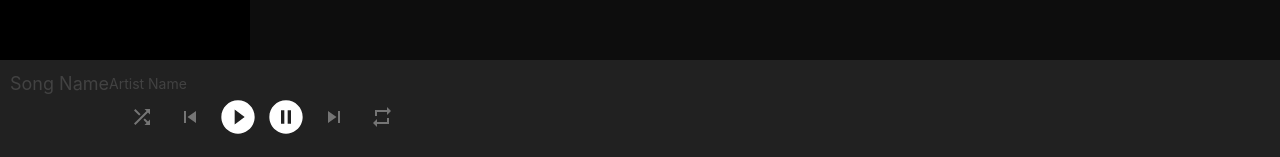
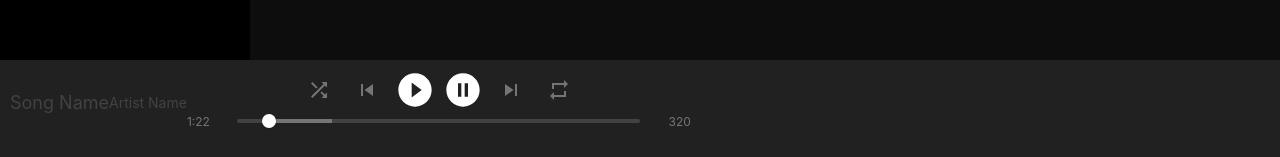
Before and after one commit to lelisoAgegnehu/spotify-clone-nextjs, a Next.js app: page / in a window 1280 px wide. Shown: the part 640-797 px from the top of the page. Built offline with nearby package versions, Linux system fonts and the light colour scheme; no server answers; the database is empty; what easy-peasy would draw is missing.

Commit message:
player slider

```diff
--- a/components/player.tsx
+++ b/components/player.tsx
@@ -1,5 +1,12 @@
-import { Box, Center } from "@chakra-ui/layout";
-import { ButtonGroup, IconButton } from "@chakra-ui/react";
+import { Box, Center, Flex, Text } from "@chakra-ui/layout";
+import {
+  ButtonGroup,
+  IconButton,
+  RangeSlider,
+  RangeSliderFilledTrack,
+  RangeSliderThumb,
+  RangeSliderTrack,
+} from "@chakra-ui/react";
 import ReactHowler from "react-howler";
 import {
   MdOutlinePauseCircleFilled,
@@ -61,6 +68,30 @@ const Player = () => {
           />
         </ButtonGroup>
       </Center>
+      <Box color="gray.600">
+        <Flex justify="center" align="center">
+          <Box width="10%">
+            <Text fontSize="xs">1:22</Text>
+          </Box>
+          <Box width="80%">
+            <RangeSlider
+              aria-label={["min", "max"]}
+              step={0.1}
+              min={0}
+              max={320}
+              id="player-range"
+            >
+              <RangeSliderTrack bg="gray.800">
+                <RangeSliderFilledTrack bg="gray.600" />
+              </RangeSliderTrack>
+              <RangeSliderThumb index={0} />
+            </RangeSlider>
+          </Box>
+          <Box width="10%" textAlign="right">
+            <Text fontSize ="xs">320</Text>
+          </Box>
+        </Flex>
+      </Box>
     </Box>
   );
 };
--- a/components/playerBar.tsx
+++ b/components/playerBar.tsx
@@ -7,8 +7,8 @@ const PlayerBar = () => {
       <Flex align="center">
         <Text fontSize="large">Song Name</Text>
         <Text fontSize="sm">Artist Name</Text>
+      <Box width='40%'> <Player /> </Box>
       </Flex>
-      <Box width='40%'> <Player /> </Box>
     </Box>
   );
 };
```
